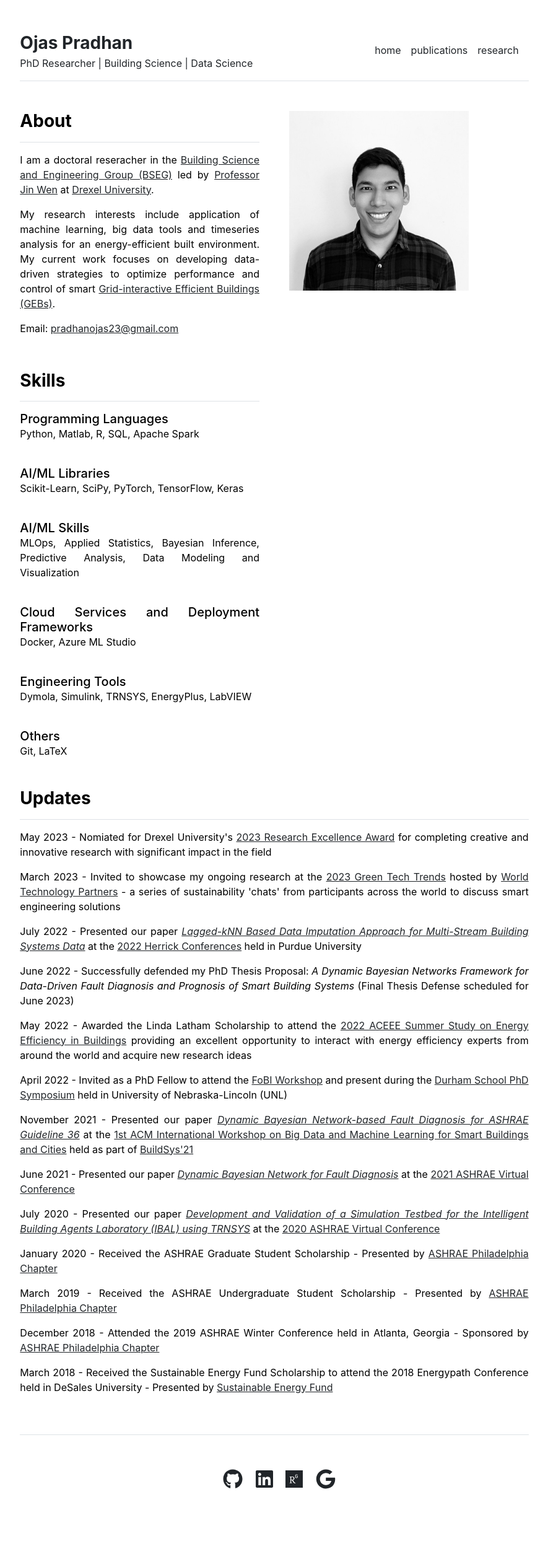
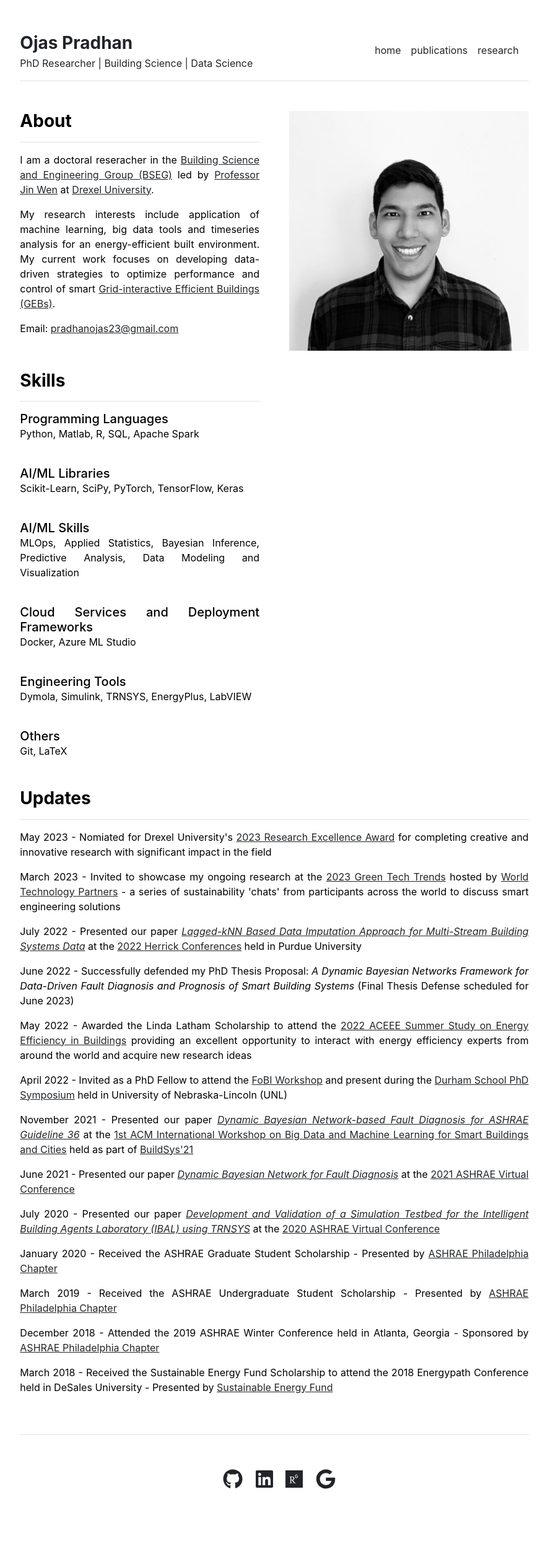
Before and after one commit to pradhanojas/pradhanojas.github.io, a Jekyll site: the page built from index.md, in a window 1280 px wide. Shown: the whole page at 62% size, without its empty margins (197-1082 px from the left). Built offline with Jekyll 4.4.1, drawn with Linux system fonts in a browser that asks for light colours.

Commit message:
Update home.html

```diff
--- a/_layouts/home.html
+++ b/_layouts/home.html
@@ -8,7 +8,7 @@ layout: default
     {{ content }}
   </div>
   <div class="col-md-6">
-    <img src="{{ site.github.url }}/assets/img/headshot.jpg" alt="Home" width="75%">
+    <img src="{{ site.github.url }}/assets/img/headshot.jpg" alt="Home" width="100%">
   </div>
 </div>
 
```
